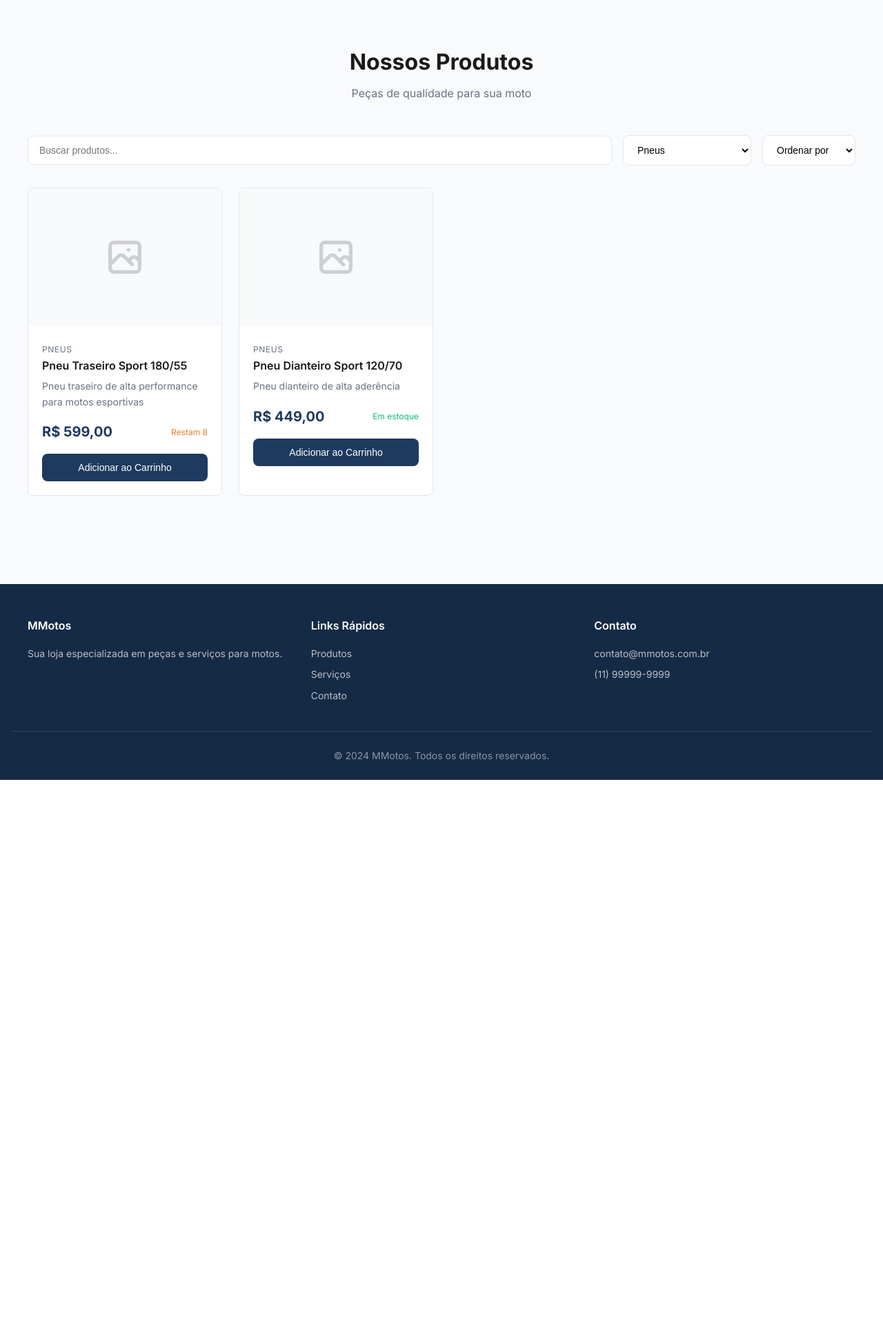
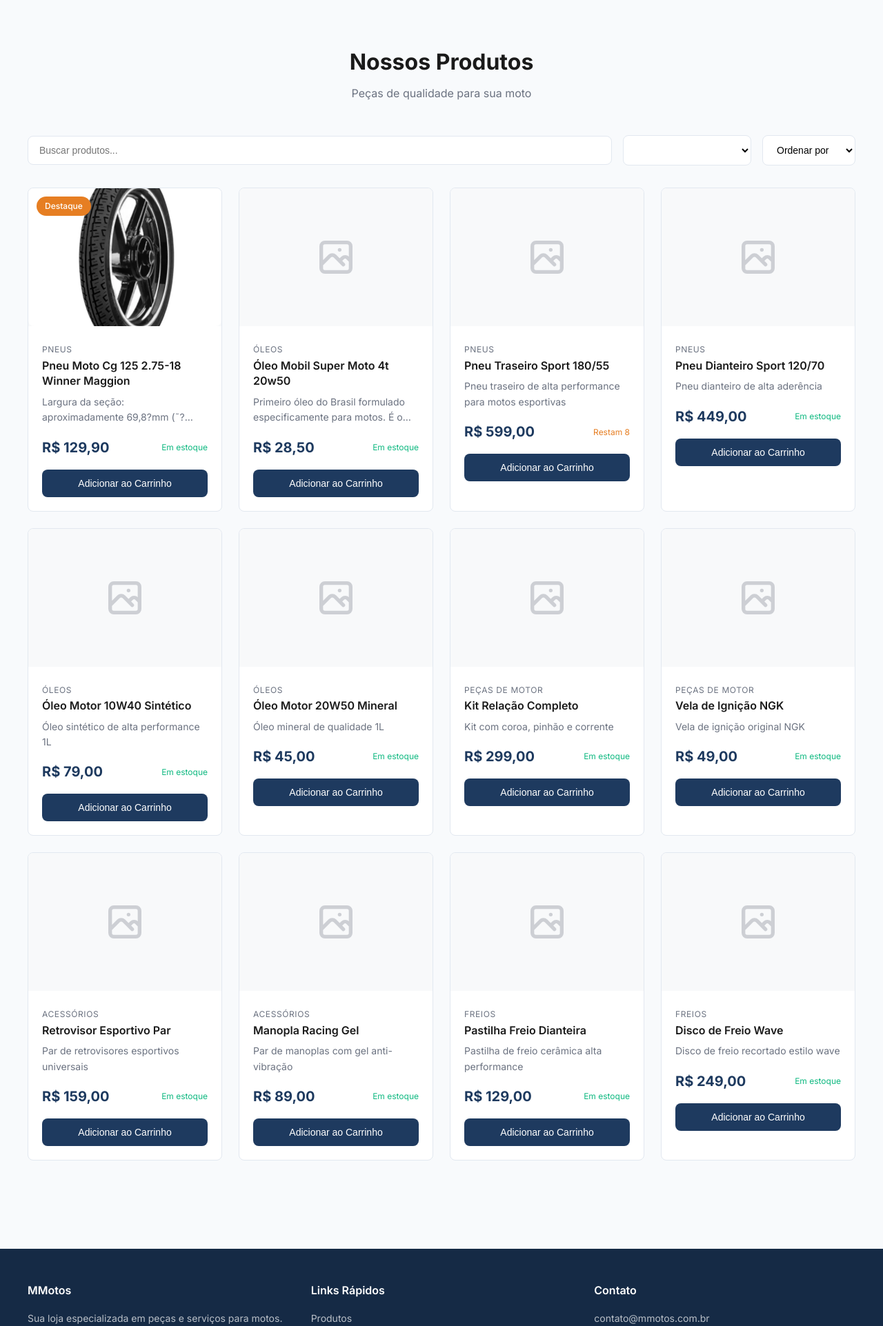
Before and after one commit to Gaelz-lit/MMotos-Django, a Django app: page /produtos/?categoria=pneus in a window 1280 px wide. Shown: the part 81-2004 px from the top of the page at 69% size. Before the commit the page ends 1212 px from the top, so only its background shows below. Run offline with Django 5.2, Linux system fonts and the light colour scheme; data comes from the database, SQL or seed files in the repository.

Commit message:
Adicionado Categorias e Relacionamentos

```diff
--- a/MatheusMotos/templates/paginas/produtos.html
+++ b/MatheusMotos/templates/paginas/produtos.html
@@ -56,12 +56,12 @@
 
       <select class="filter-select" id="category-filter" onchange="filterProducts()">
         <option value="">Todas as Categorias</option>
-        <option value="capacetes">Capacetes</option>
-        <option value="pneus">Pneus</option>
-        <option value="oleos">Óleos e Lubrificantes</option>
-        <option value="pecas-motor">Peças de Motor</option>
-        <option value="acessorios">Acessórios</option>
-        <option value="freios">Freios</option>
+        <option value="Capacetes">Capacetes</option>
+        <option value="Pneus">Pneus</option>
+        <option value="Óleos">Óleos e Lubrificantes</option>
+        <option value="Peças de Motor">Peças de Motor</option>
+        <option value="Acessórios">Acessórios</option>
+        <option value="Freios">Freios</option>
       </select>
 
       <select class="filter-select" id="sort-filter" onchange="filterProducts()">
@@ -77,49 +77,59 @@
       <!-- Os produtos serão renderizados aqui via JavaScript ou Django -->
 
       <!-- Produto 1 -->
-      <div class="product-card" data-category="capacetes" data-price="89900" data-name="Capacete Pro Racing">
+      {% if produtos %}
+      <div class="product-card" data-category="{{ produtos.0.categoria }}" data-price="{{ produtos.0.valor }}" data-name="{{ produtos.0.nome }}">
         <div class="product-image">
           <span class="product-badge badge badge-accent">Destaque</span>
+          {% if produtos.0.imagem %}
+            <img src="{{ produtos.0.imagem.url }}" alt="{{ produtos.0.nome }}" style="width:100%;height:100%;object-fit:cover;border-radius:0.5rem">
+          {% else %}
             <svg class="placeholder-icon" xmlns="http://www.w3.org/2000/svg" fill="none" viewBox="0 0 24 24" stroke="currentColor">
               <path stroke-linecap="round" stroke-linejoin="round" stroke-width="2" d="M4 16l4.586-4.586a2 2 0 012.828 0L16 16m-2-2l1.586-1.586a2 2 0 012.828 0L20 14m-6-6h.01M6 20h12a2 2 0 002-2V6a2 2 0 00-2-2H6a2 2 0 00-2 2v12a2 2 0 002 2z" />
             </svg>
+          {% endif %}
         </div>
         <div class="product-content">
-          <span class="product-category">Capacetes</span>
-          <h3 class="product-name">Capacete Pro Racing</h3>
-          <p class="product-description">Capacete fechado com viseira solar integrada e ventilação avançada</p>
+          <span class="product-category">{{ produtos.0.categoria }}</span>
+          <h3 class="product-name">{{ produtos.0.nome }}</h3>
+          <p class="product-description">{{ produtos.0.descricao }}</p>
           <div class="product-footer">
-            <span class="product-price">R$ 899,00</span>
+            <span class="product-price">R$ {{ produtos.0.valor|floatformat:2 }}</span>
             <span class="product-stock">Em estoque</span>
           </div>
           <button class="btn btn-primary" style="width:100%;margin-top:1rem"
-            onclick="addToCart({id:'capacete-pro-racing', name:'Capacete Pro Racing', price:89900, type:'product'})">
+            onclick="addToCart({id:'{{ produtos.0.id }}', name:'{{ produtos.0.nome }}', price: Math.round('{{ produtos.0.valor }}' * 100), type:'product'})">
             Adicionar ao Carrinho
           </button>
         </div>
       </div>
+      {% endif %}
 
       <!-- Produto 2 -->
-      <div class="product-card" data-category="capacetes" data-price="34900" data-name="Capacete Urban">
+      {%for produto in produtos %}
+        {% if not forloop.first %}
+        <div class="product-card" data-category="{{ produto.categoria }}" data-price="{{ produto.valor }}" data-name="{{ produto.nome }}">
           <div class="product-image">
             <svg class="placeholder-icon" xmlns="http://www.w3.org/2000/svg" fill="none" viewBox="0 0 24 24" stroke="currentColor">
               <path stroke-linecap="round" stroke-linejoin="round" stroke-width="2" d="M4 16l4.586-4.586a2 2 0 012.828 0L16 16m-2-2l1.586-1.586a2 2 0 012.828 0L20 14m-6-6h.01M6 20h12a2 2 0 002-2V6a2 2 0 00-2-2H6a2 2 0 00-2 2v12a2 2 0 002 2z" />
             </svg>
           </div>
           <div class="product-content">
-          <span class="product-category">Capacetes</span>
-          <h3 class="product-name">Capacete Urban</h3>
-          <p class="product-description">Capacete aberto ideal para uso urbano</p>
+            <span class="product-category">{{ produto.categoria }}</span>
+            <h3 class="product-name">{{ produto.nome }}</h3>
+            <p class="product-description">{{ produto.descricao }}</p>
             <div class="product-footer">
-            <span class="product-price">R$ 349,00</span>
+              <span class="product-price">R$ {{ produto.valor|floatformat:2 }}</span>
               <span class="product-stock">Em estoque</span>
             </div>
             <button class="btn btn-primary" style="width:100%;margin-top:1rem"
-            onclick="addToCart({id:'capacete-urban', name:'Capacete Urban', price:34900, type:'product'})">
+              onclick="addToCart({id:'{{ produto.id }}', name:'{{ produto.nome }}', price: Math.round('{{ produto.valor }}' * 100), type:'product'})">
               Adicionar ao Carrinho
             </button>
           </div>
         </div>
+        {% endif %}
+      {% endfor %}
 
       <!-- Produto 3 -->
       <div class="product-card" data-category="pneus" data-price="59900" data-name="Pneu Traseiro Sport 180/55">
--- a/MatheusMotos/vendas/models.py
+++ b/MatheusMotos/vendas/models.py
@@ -3,14 +3,14 @@ from django.urls import reverse
 from django.core.validators import MinValueValidator
 from datetime import timedelta
 
-#oq vai ser vendido
 
-class Categoria(models.Model):
+class categoria(models.Model):
     nome = models.CharField(max_length=100, unique=True)
-    descricao = models.TextField(blank=True)
+    #descricao = models.TextField(blank=True)
+
 
     class Meta:
-        verbose_name = 'Categoria'
+        verbose_name = 'categoria'
         verbose_name_plural = 'Categorias'
         ordering = ['nome']
 
@@ -19,7 +19,6 @@ class Categoria(models.Model):
 
 class produto (models.Model):
     #adicionar a quantidade do estoque e detalhar que essa quantidade é a quantidade disponivel
-    categoria = models.CharField(max_length=50, default='Sem Categoria')
     nome = models.CharField(max_length=50)
     descricao = models.TextField(blank=True, null=True)
     valor = models.DecimalField(max_digits=10,decimal_places=2)
@@ -27,6 +26,16 @@ class produto (models.Model):
     marca = models.CharField(max_length=50)
     imagem = models.ImageField('foto', upload_to='fotos/', blank=True, null=True)
     disponivel = models.BooleanField('Disponivel', default =True)
+
+# RELACIONAMENTOS
+
+    categoria = models.ForeignKey(
+        categoria,
+        on_delete=models.PROTECT,
+        related_name='produtos',
+        verbose_name='Categoria',
+    )
+
 
     class Meta:
         verbose_name = 'produto'
@@ -38,7 +47,6 @@ class produto (models.Model):
 
 class servico (models.Model):
     #adicionar a quantidade do estoque e detalhar que essa quantidade é a quantidade disponivel
-    categoria = models.CharField(max_length=50, default='Sem categoria')
     nome = models.CharField(max_length=50)
     valor = models.DecimalField(max_digits=10, decimal_places=2)
     descricao = models.TextField(blank=True, null=True)
@@ -67,49 +75,38 @@ class cliente (models.Model):
     def __str__(self):
         return self.nome
 
-class historico (models.Model):
+#historico representa a NF que o cliente vai receber tambem
+class historicos (models.Model):
     nome = models.CharField(max_length=50)
     valortotal = models.DecimalField(max_digits=10, decimal_places=2)
     data = models.DateTimeField(auto_now_add=True)
 
+
+    servico = models.ManyToManyField(
+        'servico',
+        related_name='historicos',
+        verbose_name='Serviços',
+    )
+
+
+    produto= models.ManyToManyField(
+        'produto',
+        related_name='historicos',
+        verbose_name='Produtos',
+    )
+
+    cliente= models.ForeignKey(
+        'cliente',
+        on_delete=models.PROTECT,
+        related_name='historicos',
+        verbose_name='Cliente',
+    )
+
+
     class Meta:
-        verbose_name = 'historico'
-        verbose_name_plural = 'historico'
+        verbose_name = 'historicos'
+        verbose_name_plural = 'historicos'
         ordering =  ['nome']
 
     def __str__(self):
         return self.nome
-
-### RELACIONAMENTOS
-
-categoria = models.ForeignKey(
-        Categoria,
-        on_delete=models.PROTECT,
-        related_name='produtos',
-        verbose_name='Categoria',
-    )
-
-"""
-produto = models.ForeignKey(
-        produto,
-        on_delete=models.PROTECT,
-        related_name='livros',
-        verbose_name='produto',
-    )
-servico = models.ManyToManyField(
-        Autor,
-        related_name='livros',
-        verbose_name='servico',
-    )
-
-    class Meta:
-        verbose_name = 'Livro'
-        verbose_name_plural = 'Livros'
-        ordering = ['titulo']
-
-    def __str__(self):
-        return f'{self.titulo} ({self.ano_publicacao})'
-
-    def get_absolute_url(self):
-        return reverse('livros:detalhe', kwargs={'pk': self.pk})
-"""
--- a/MatheusMotos/vendas/views.py
+++ b/MatheusMotos/vendas/views.py
@@ -1,6 +1,6 @@
 from django.shortcuts import render
 from django.http import HttpResponse
-from .models import produto
+from .models import produto, servico
 # Create your views here.
 
 
@@ -10,16 +10,21 @@ from .models import produto
 #tu, gael
 def vendas(request):
     produtos = produto.objects.all()
+    servicos = servico.objects.all()
 
-    return render(request, 'paginas/index.html', {'produtos': produtos})
+    return render(request, 'paginas/index.html', {'produtos': produtos, 'servicos': servicos})
 
 def carrinho(request):
     return render(request, 'paginas/carrinho.html')
 
 def servicos(request):
-    return render(request, 'paginas/servicos.html')
+    servicos = servico.objects.all()
+
+    return render(request, 'paginas/servicos.html', {'servicos': servicos})
 
 def produtos(request):
-    return render(request, 'paginas/produtos.html')
+    produtos = produto.objects.all()
+
+    return render(request, 'paginas/produtos.html', {'produtos': produtos})
 
 #eu, jacke
```
Also changed, not shown: MatheusMotos/templates/paginas/index.html (+13 -7 lines), MatheusMotos/vendas/admin.py (+7 -3 lines), MatheusMotos/db.sqlite3, MatheusMotos/media/fotos/pneu-maggion.webp (added), MatheusMotos/media/fotos/pneu-maggion_bsEeC3a.webp (added), MatheusMotos/media/fotos/óleo-mobil.webp (added), MatheusMotos/vendas/migrations/0006_alter_produto_categoria.py (added), MatheusMotos/vendas/migrations/0007_alter_categoria_options_remove_categoria_descricao.py (added), MatheusMotos/vendas/migrations/0008_remove_servico_categoria_historico_servicos.py (added), MatheusMotos/vendas/migrations/0009_historicos_delete_historico.py (added). Lines whose indentation alone changed are shown as unchanged.
